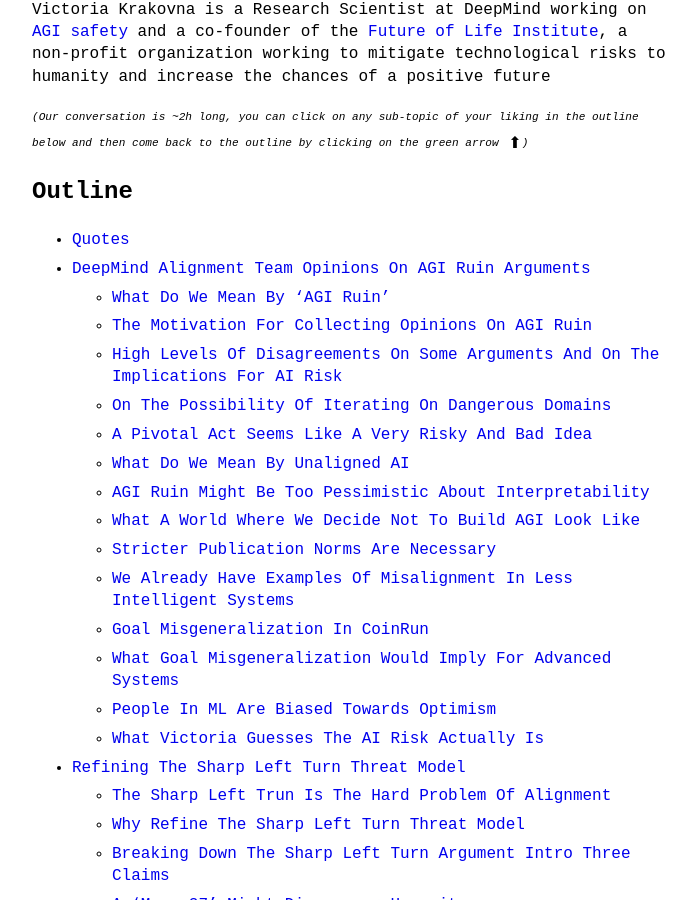
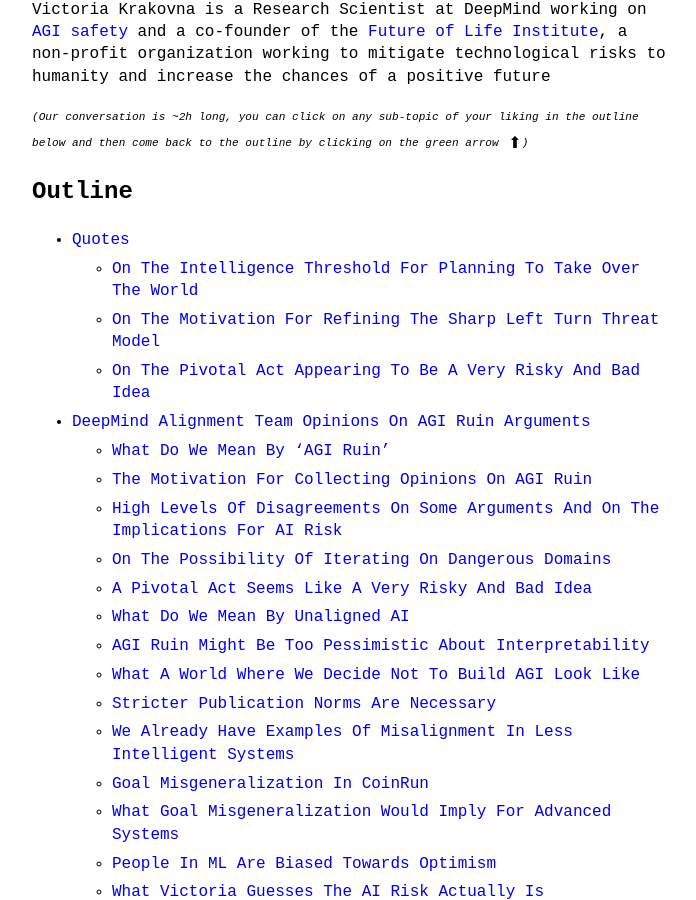
Before and after one commit to theinsideview/theinsideview.github.io, a Jekyll site: the page built from _posts/2023-01-12-krakvona.md, in a window 1280 px wide and 900 px high, scrolled down 884 px. Shown: the whole window, without its empty margins (288-984 px from the left). Built offline with Jekyll 4.4.1, drawn with Linux system fonts in a browser that asks for light colours.

Commit message:
Update 2023-01-12-krakvona.md

```diff
--- a/_posts/2023-01-12-krakvona.md
+++ b/_posts/2023-01-12-krakvona.md
@@ -17,6 +17,9 @@
 # Outline
 
 * [Quotes](#quotes)
+    * [On The Intelligence Threshold For Planning To Take Over The World](#on-the-intelligence-threshold-for-planning-to-take-over-the-world)
+    * [On The Motivation For Refining The Sharp Left Turn Threat Model](#on-the-motivation-for-refining-the-sharp-left-turn-threat-model)
+    * [On The Pivotal Act Appearing To Be A Very Risky And Bad Idea](#on-the-pivotal-act-appearing-to-be-a-very-risky-and-bad-idea)
 * [DeepMind Alignment Team Opinions On AGI Ruin Arguments](#deepmind-alignment-team-opinions-on-agi-ruin-arguments)
     * [What Do We Mean By 'AGI Ruin'](#what-do-we-mean-by-agi-ruin)
     * [The Motivation For Collecting Opinions On AGI Ruin](#the-motivation-for-collecting-opinions-on-agi-ruin)
```
